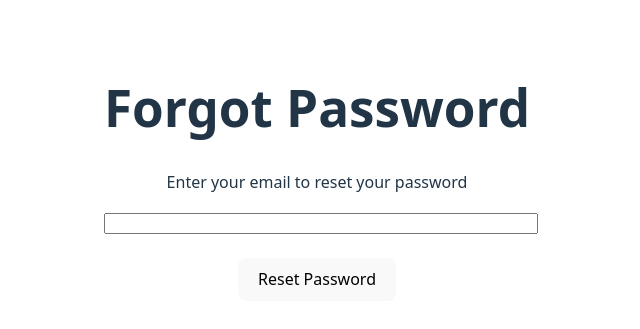
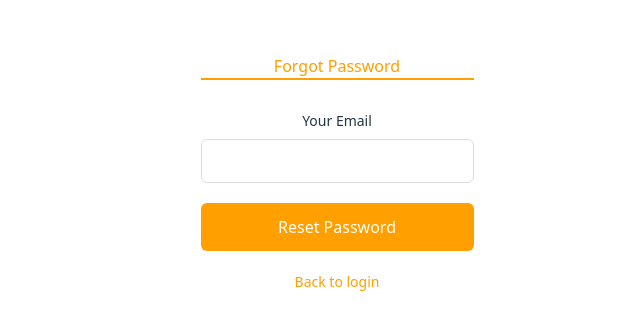
Before and after one commit to austin-pereira/MealMates, a React (Vite) app: page /forgot-password in a window 1280 px wide. Shown: the part 227-556 px from the top of the page, without its empty margins (323-963 px from the left). Built offline with nearby package versions, Linux system fonts and the light colour scheme; no server answers.

Commit message:
forgot pw page looks better

```diff
--- a/src/components/AuthScreens/ForgotPassword.tsx
+++ b/src/components/AuthScreens/ForgotPassword.tsx
@@ -1,10 +1,12 @@
 import React, { useState } from 'react';
 import { getAuth, sendPasswordResetEmail } from 'firebase/auth';
+import { Link, useNavigate } from 'react-router-dom';
 
 const ForgotPassword = () => {
   const [email, setEmail] = useState('');
   const [error, setError] = useState('');
   const [emailSent, setEmailSent] = useState(false);
+  const navigate = useNavigate();
 
   const handleSubmit = async (e: React.FormEvent) => {
     e.preventDefault();
@@ -23,22 +25,33 @@ const ForgotPassword = () => {
   };
 
   return (
-    <div>
-      <h1>Forgot Password</h1>
-      {error && <div style={{ color: 'red' }}>{error}</div>}
-      {emailSent && <div style={{ color: 'green' }}>Password reset email sent successfully!</div>}
-      <form onSubmit={handleSubmit}>
-        <p>Enter your email to reset your password</p>
+    <div className="auth-container">
+      <div className="auth-tab-pw">
+          Forgot Password
+      </div>
+
+      {error && <div className="auth-error">{error}</div>}
+      {emailSent && <div className="auth-success">Password reset email sent successfully!</div>}
+
+      <form className="auth-form" onSubmit={handleSubmit}>
+        <div className="form-group">
+          <label htmlFor="email">Your Email</label>
           <input
             type="email"
+            id="email"
             value={email}
             onChange={(e) => setEmail(e.target.value)}
             required
-          style={{ width: '100%' }}
           />
-        <br />
-        <br />
-        <button type="submit">Reset Password</button>
+        </div>
+
+        <button type="submit" className="auth-button primary">
+          Reset Password
+        </button>
+
+        <div className="auth-footer">
+          <Link to="/">Back to login</Link>
+        </div>
       </form>
     </div>
   );
--- a/src/styles/auth.css
+++ b/src/styles/auth.css
@@ -11,6 +11,15 @@
     display: flex;
     border-bottom: 2px solid #eee;
     margin-bottom: 30px;
+  }
+
+  .auth-tab-pw {
+    color: #FF9F00;
+    display: flex;
+    border-bottom: 2px solid #FF9F00;
+    margin-bottom: 30px;
+    /* center the text */
+    justify-content: center;
   }
 
   .auth-tab {
```
Lines whose indentation alone changed are shown as unchanged.
